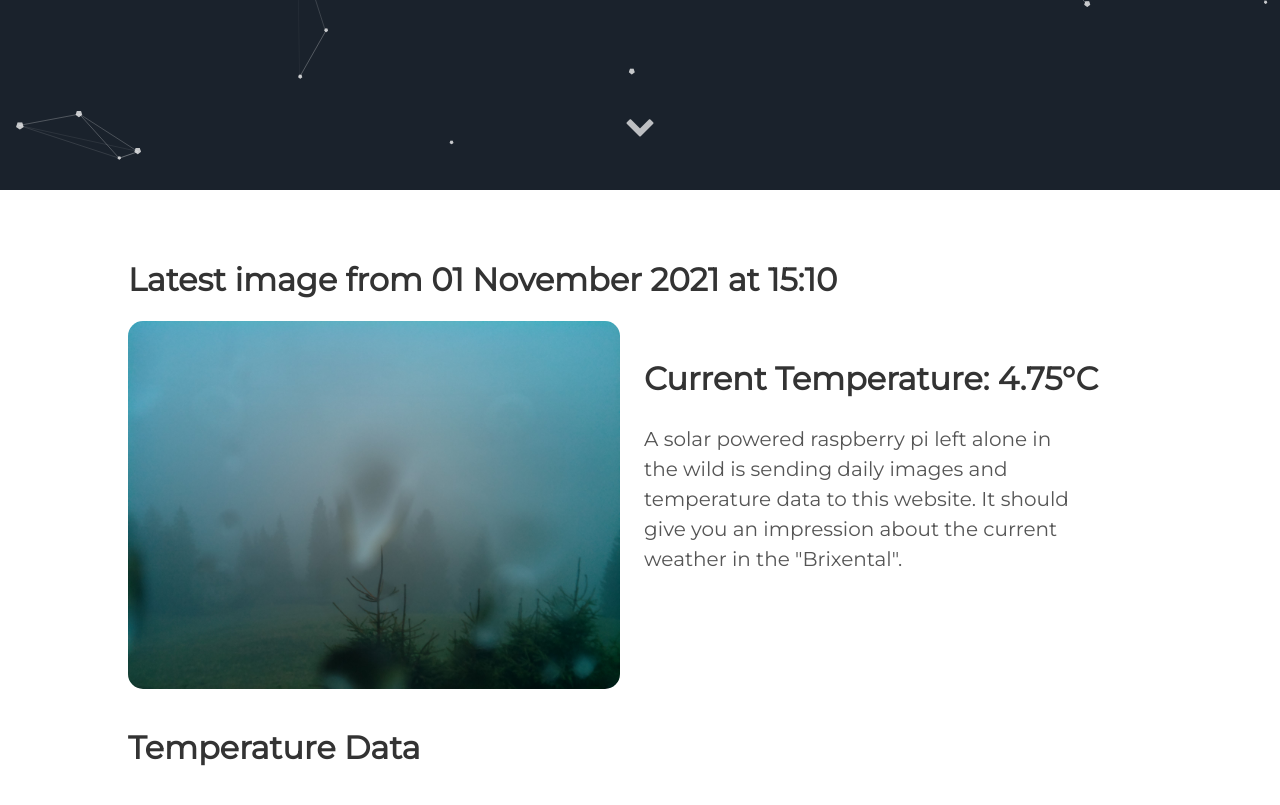
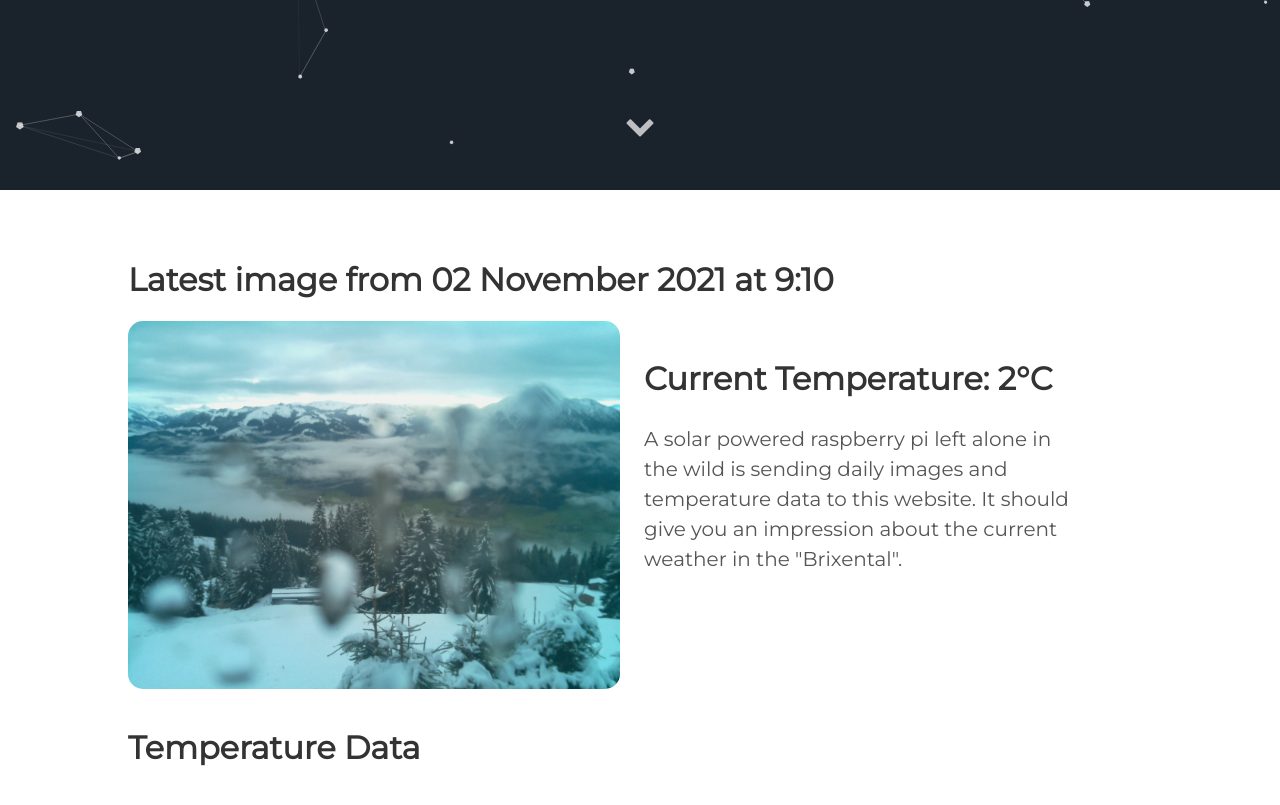
Before and after one commit to vektorious/vektorious.github.io, a Jekyll site: the page built from resources/huette.md, in a window 1280 px wide and 900 px high, scrolled down 710 px. Shown: the top 805 px of the window. Built offline with Jekyll 4.4.1, drawn with Linux system fonts in a browser that asks for light colours.

Commit message:
I'm a bot beep boop

```diff
--- a/resources/huette.md
+++ b/resources/huette.md
@@ -6,13 +6,13 @@
 description: 'Live image from the Austrian alps'
 twitter_text: ' '
 ---
-## Latest image from 01 November 2021 at 15:10
+## Latest image from 02 November 2021 at  9:10
 <div class="huette">
   <div class="huette-image">
     <img src="{{ "/assets/img/huette.jpg" | prepend: site.baseurl }}">
   </div>
   <div class="huette-text">
-        <h2>Current Temperature: 4.75°C</h2>
+        <h2>Current Temperature: 2°C</h2>
         <p>A solar powered raspberry pi left alone in the wild is sending daily images and temperature data to this website. It should give you an impression about the current weather in the "Brixental".</p>
 
   </div>
```
Also changed, not shown: rpi-script/2021-11-02_090911.txt (renamed from rpi-script/2021-11-01_150911.txt, +5 -5 lines), rpi-script/huette.md (+2 -2 lines), assets/img/huette.jpg, assets/img/temp_plot.png, rpi-script/temp_plot.png, 1 other file.
